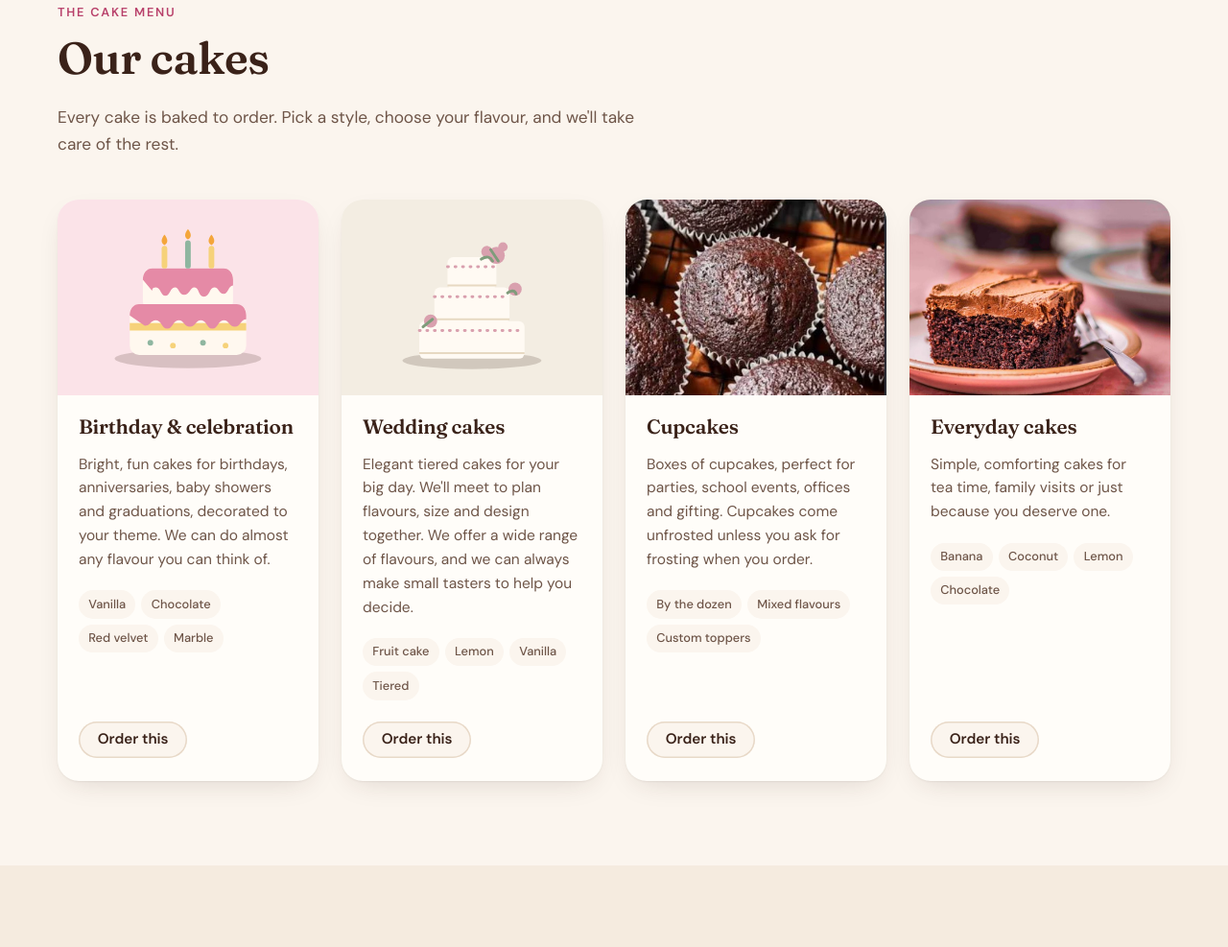
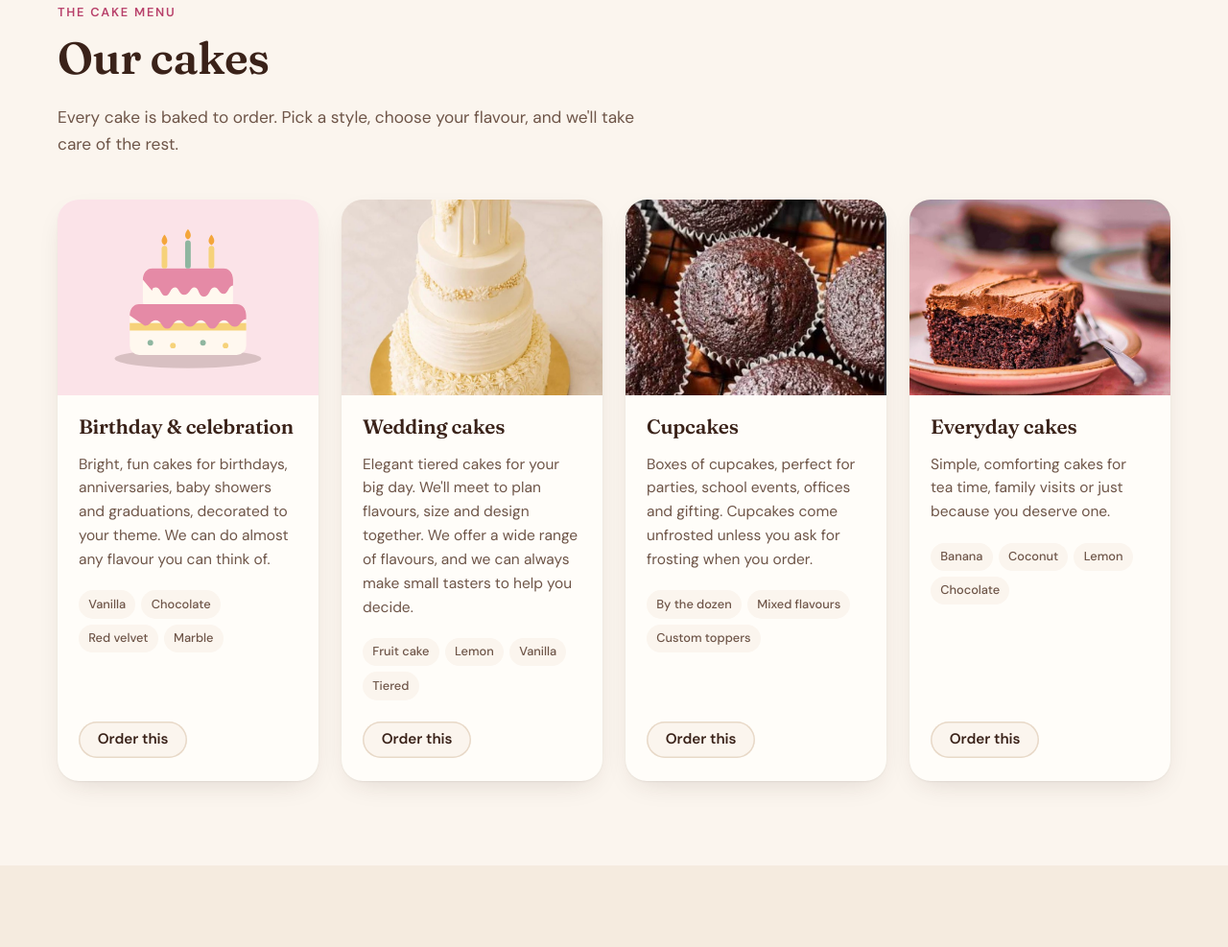
Before and after one commit to sujjas/lilelus, a plain HTML site: page index.html in a window 1280 px wide. Shown: the part 829-1816 px from the top of the page at 96% size. Drawn offline with Linux system fonts and the light colour scheme.

Commit message:
Use a real photo on the Wedding cakes card
Co-Authored-By: Claude Opus 5.5 <noreply@anthropic.com>

```diff
--- a/index.html
+++ b/index.html
@@ -190,7 +190,7 @@
 
           <article class="card reveal">
             <div class="card-media" style="--bg:#f3ede2">
-              <svg class="ill" style="--c1:#d9a0ae;--c2:#e7d9c2;--c3:#7f9c7b"><use href="#ill-wedding"/></svg>
+              <img src="images/wedding-cake.jpg" alt="Four-tier white wedding cake with piped flowers, a drip top tier and gold pearls on a gold board">
             </div>
             <div class="card-body">
               <h3>Wedding cakes</h3>
```
Also changed, not shown: images/wedding-cake.jpg (added).
